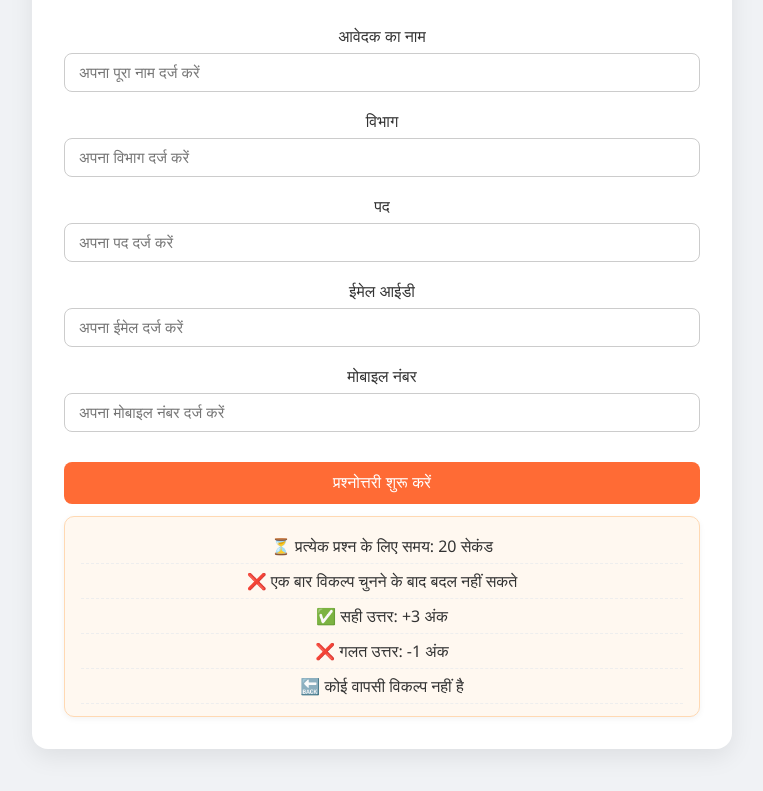
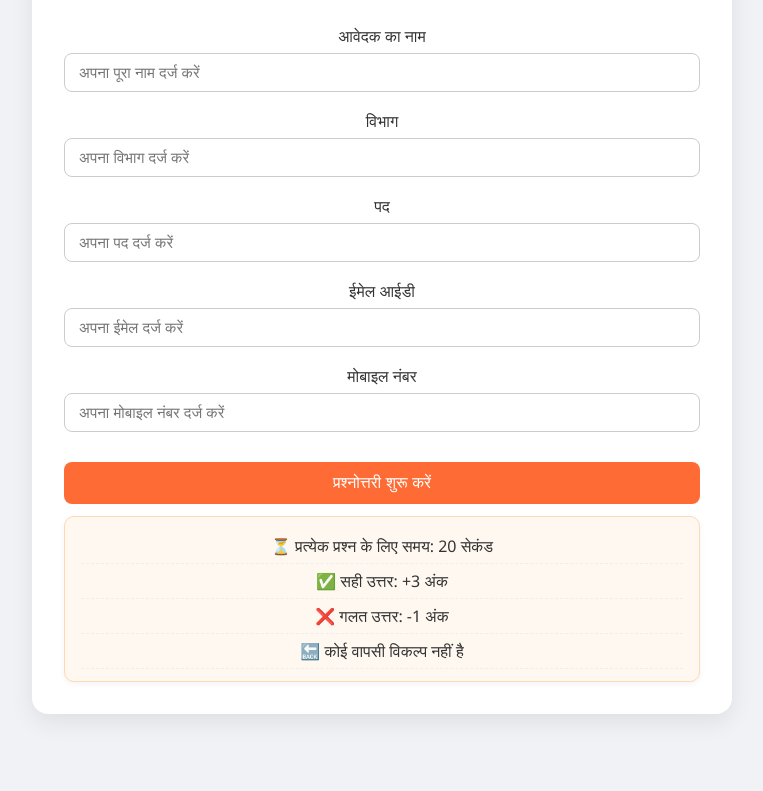
Before and after one commit to hindiquiz2025/hindi-quiz-frontend, a React (Create React App) app: page / in a window 1280 px wide. Shown: the part 477-1268 px from the top of the page, without its empty margins (258-1021 px from the left). Built offline with nearby package versions, Linux system fonts and the light colour scheme.

Commit message:
Removed Line

```diff
--- a/src/App.jsx
+++ b/src/App.jsx
@@ -672,7 +672,6 @@ function App() {
             <div className="quiz-info">
               <ul>
                 <li>⏳ प्रत्येक प्रश्न के लिए समय: 20 सेकंड</li>
-                <li>❌ एक बार विकल्प चुनने के बाद बदल नहीं सकते</li>
                 <li>✅ सही उत्तर: +3 अंक</li>
                 <li>❌ गलत उत्तर: -1 अंक</li>
                 <li>🔙 कोई वापसी विकल्प नहीं है</li>
```
